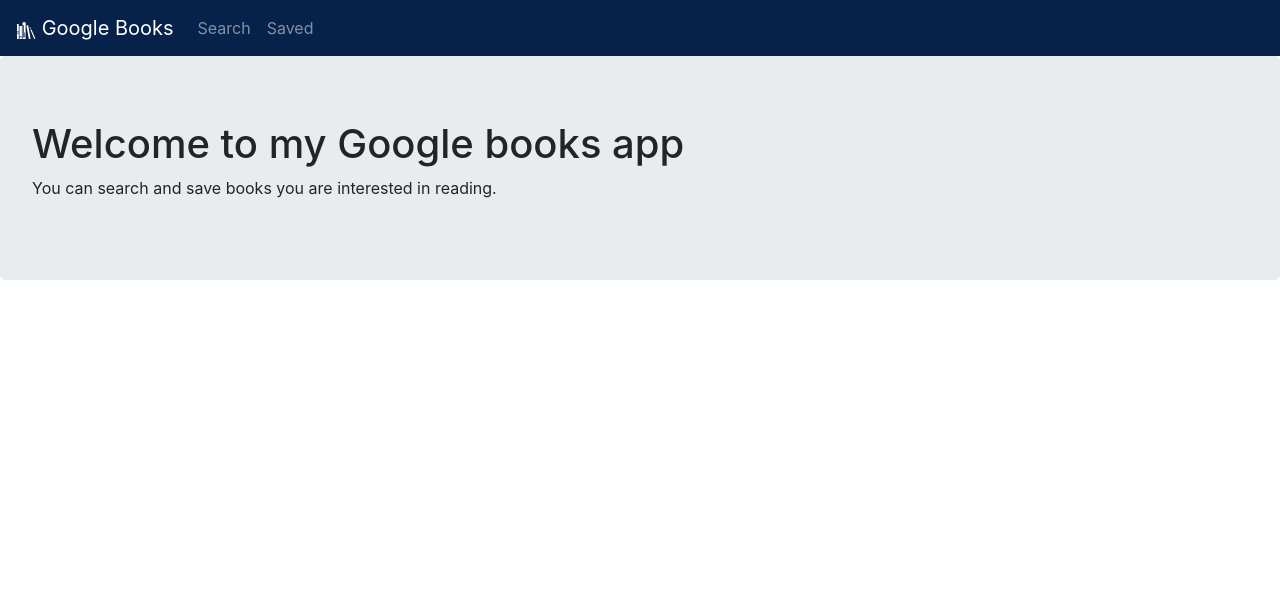
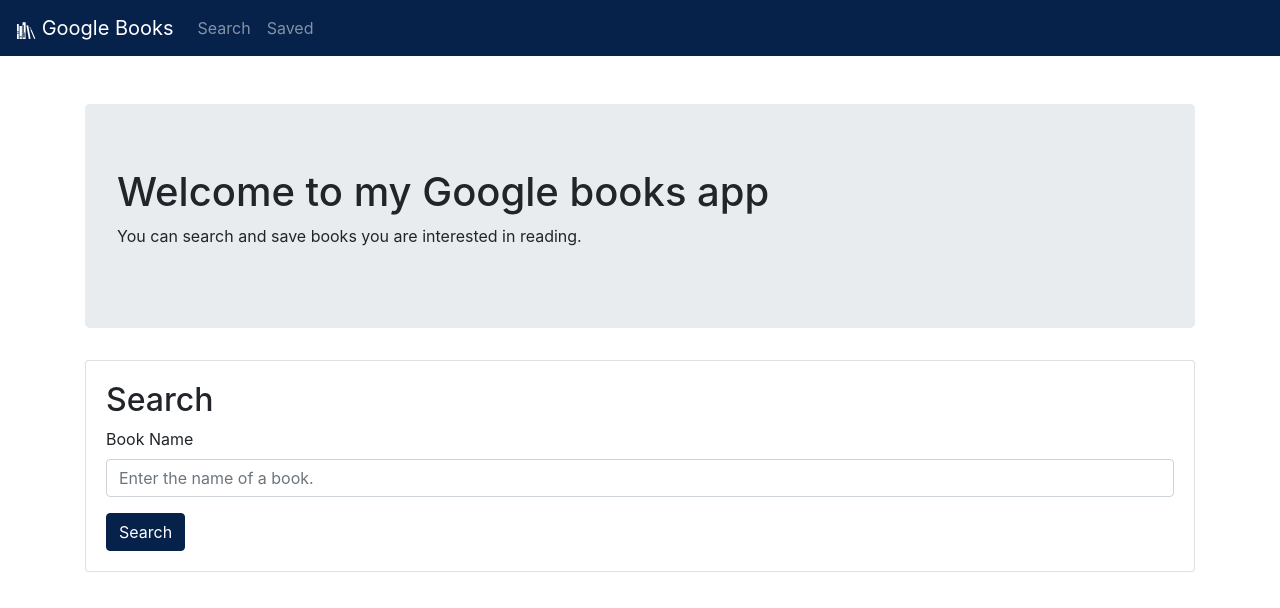
Before and after one commit to JJHPhoto/my-book-shelves, a React (Create React App) app in the folder client/: page / in a window 1280 px wide. Shown: the top 608 px of the page. Built offline with nearby package versions, Linux system fonts and the light colour scheme.

Commit message:
Added the search form to my app.

```diff
--- a/client/src/App.js
+++ b/client/src/App.js
@@ -3,6 +3,8 @@
 import "./main.sass";
 import GloabalNavbar from "./components/GloabalNavbar";
 import Header from "./components/Header";
+import { Container } from "react-bootstrap";
+import SearchForm from "./components/SearchForm";
 
 // import "bootstrap/scss/bootstrap.scss";
 // import "bootstrap/scss/_utilities.scss";
@@ -17,7 +19,10 @@
   return (
     <div>
       <GloabalNavbar />
-      <Header />
+      <Container className="py-5">
+        <Header />
+        <SearchForm />
+      </Container>
     </div>
   );
 }
--- a/client/src/components/GloabalNavbar.js
+++ b/client/src/components/GloabalNavbar.js
@@ -4,18 +4,15 @@
 
 function GloabalNavbar() {
   return (
-    <Navbar bg="primary" variant="dark" expand="lg">
+    <Navbar bg="primary" variant="dark">
       <Navbar.Brand href="#home">
         {" "}
         <GiBookshelf /> Google Books
       </Navbar.Brand>
-      <Navbar.Toggle aria-controls="basic-navbar-nav" />
-      <Navbar.Collapse id="basic-navbar-nav">
-        <Nav className="mr-auto">
-          <Nav.Link href="/">Search</Nav.Link>
-          <Nav.Link href="/saved">Saved</Nav.Link>
-        </Nav>
-      </Navbar.Collapse>
+      <Nav className="mr-auto">
+        <Nav.Link href="/">Search</Nav.Link>
+        <Nav.Link href="/saved">Saved</Nav.Link>
+      </Nav>
     </Navbar>
   );
 }
--- /dev/null
+++ b/client/src/components/SearchForm.js
@@ -0,0 +1,23 @@
+import React from "react";
+import { Button, Card, Form } from "react-bootstrap";
+
+function SearchForm() {
+  return (
+    <Card>
+      <Card.Body>
+        <h2>Search</h2>
+        <Form>
+          <Form.Group controlId="formBookName">
+            <Form.Label>Book Name</Form.Label>
+            <Form.Control type="text" placeholder="Enter the name of a book." />
+          </Form.Group>
+          <Button variant="primary" type="submit">
+            Search
+          </Button>
+        </Form>
+      </Card.Body>
+    </Card>
+  );
+}
+
+export default SearchForm;
--- a/client/src/utils/api.js
+++ b/client/src/utils/api.js
@@ -1,6 +1,6 @@
 import axios from "axios";
 
-const API = {
+const api = {
   getBooks() {
     return {
       data: [
@@ -19,4 +19,4 @@
   },
 };
 
-export default API;
+export default api;
```
Also changed, not shown: client/src/components/Search.js (deleted, +0 -9 lines).
